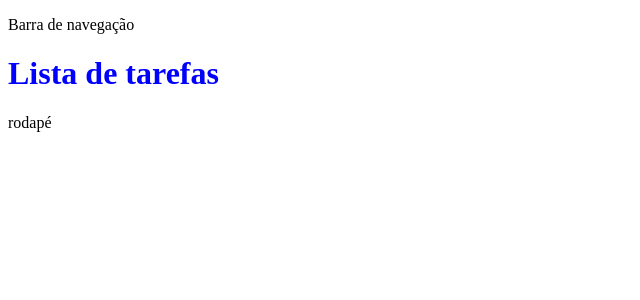
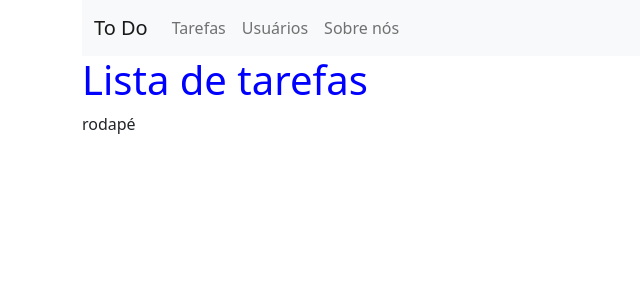
Before and after one commit to marconimike/tarefa, a Django app: page / in a window 1280 px wide. Shown: the top 300 px of the page, without its empty margins (0-640 px from the left). Run offline with Django 4.2, Linux system fonts and the light colour scheme.

Commit message:
Inserindo o Framework Bootstrap

```diff
--- a/todo/tasks/templates/base.html
+++ b/todo/tasks/templates/base.html
@@ -6,13 +6,39 @@
     <meta http-equiv="X-UA-Compatible" content="IE=edge">
     <meta name="viewport" content="width=device-width, initial-scale=1.0">
     <title>{% block title%}{% endblock%}</title>
+    <link href="https://cdn.jsdelivr.net/npm/bootstrap@5.2.1/dist/css/bootstrap.min.css" rel="stylesheet" integrity="sha384-iYQeCzEYFbKjA/T2uDLTpkwGzCiq6soy8tYaI1GyVh/UjpbCx/TYkiZhlZB6+fzT" crossorigin="anonymous">
     <link rel="stylesheet" href="{% static 'css/styles.css' %}">
 </head>
 <body>
-    <p>Barra de navegação</p>
-    {% block content %}
-    {% endblock %}
-    <p>rodapé</p>
+    <div class="container">
+        <nav class="navbar navbar-expand-lg bg-light">
+            <div class="container-fluid">
+              <a class="navbar-brand" href="#">To Do</a>
+              <button class="navbar-toggler" type="button" data-bs-toggle="collapse" data-bs-target="#navbarSupportedContent" aria-controls="navbarSupportedContent" aria-expanded="false" aria-label="Toggle navigation">
+                <span class="navbar-toggler-icon"></span>
+              </button>
+              <div class="collapse navbar-collapse" id="navbarSupportedContent">
+                <ul class="navbar-nav me-auto mb-2 mb-lg-0">
+                  <li class="nav-item">
+                    <a class="nav-link" aria-current="page" href="#">Tarefas</a>
+                  </li>
+                  <li class="nav-item">
+                    <a class="nav-link" aria-current="page" href="#">Usuários</a>
+                  </li>
+                  <li class="nav-item">
+                    <a class="nav-link" aria-current="page" href="#">Sobre nós</a>
+                  </li>
+                </ul>
+              </div>
+            </div>
+          </nav>
+        {% block content %}
+        {% endblock %}
+        <footer>
+            <p>rodapé</p>
+        </footer>
+    </div>
+    <script src="https://cdn.jsdelivr.net/npm/bootstrap@5.2.1/dist/js/bootstrap.bundle.min.js" integrity="sha384-u1OknCvxWvY5kfmNBILK2hRnQC3Pr17a+RTT6rIHI7NnikvbZlHgTPOOmMi466C8" crossorigin="anonymous"></script>
     <script src="{% static 'js/scripts.js'%}"></script>
 </body>
 </html>
```
